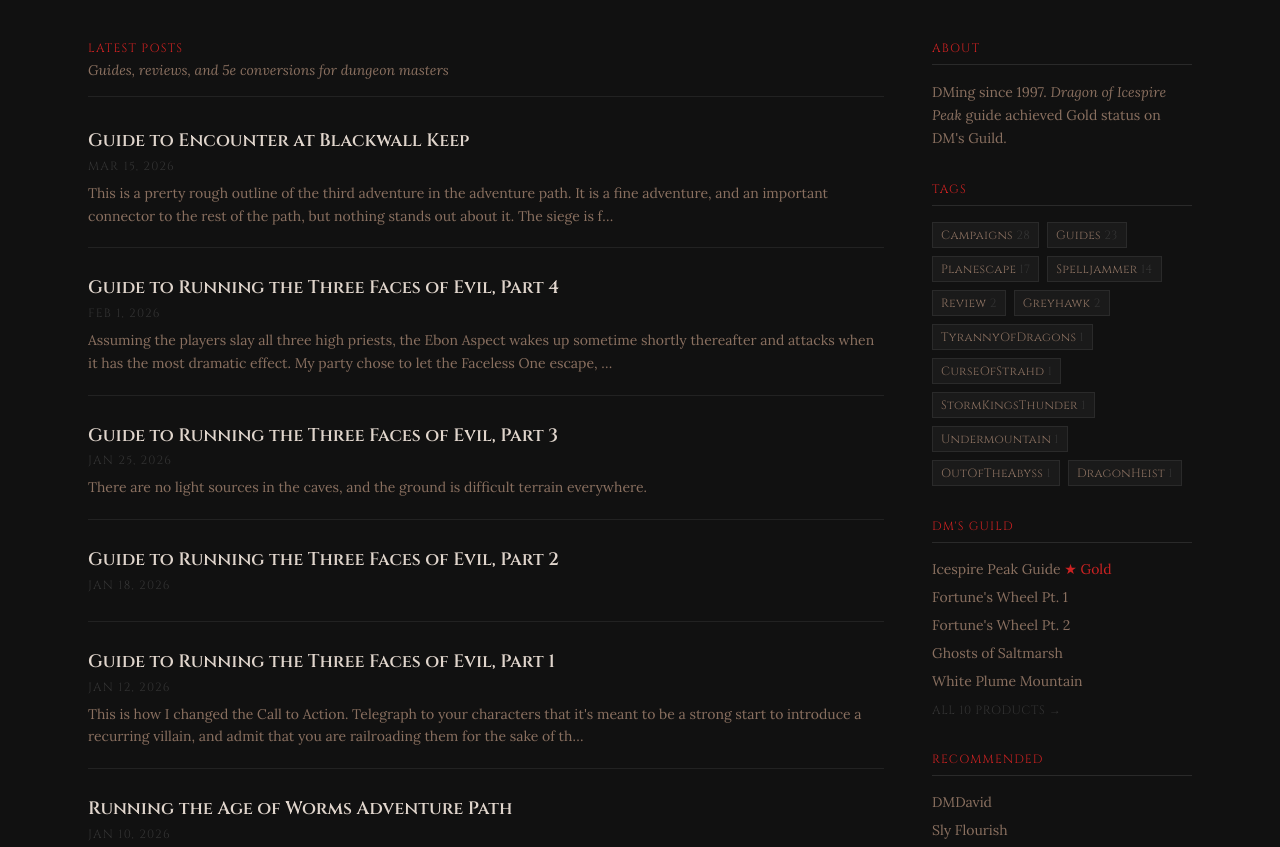
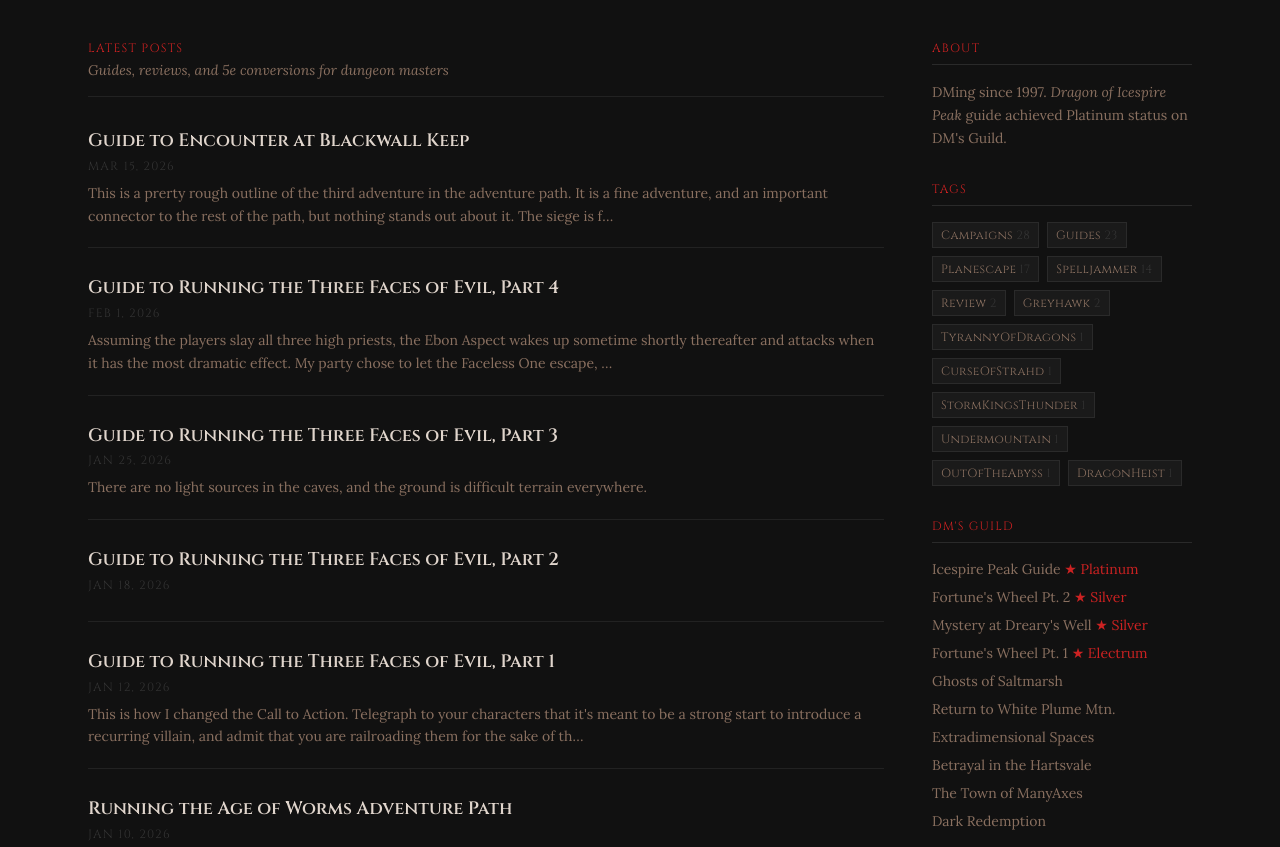
Before and after one commit to lcockerham/the-giantsbane, an Astro site: page / in a window 1280 px wide. Shown: the part 74-921 px from the top of the page. Built offline with nearby package versions, Linux system fonts and the light colour scheme; Astro itself is replaced by a stand-in of ours.

Commit message:
Fix DM's Guild medals with live data, list all 10 products
Icespire Peak was Platinum (not Gold). Verified all 10 products
by loading each page. Ranked by medal: Platinum, Silver x2,
Electrum, then 6 unmedaled. About blurb updated to match.

Co-Authored-By: Claude Sonnet 4.6 <noreply@anthropic.com>

```diff
--- a/src/components/Sidebar.astro
+++ b/src/components/Sidebar.astro
@@ -19,7 +19,7 @@ const topTags = Object.entries(tagCounts)
   <div>
     <h3 class="font-cinzel text-xs tracking-widest uppercase text-crimson border-b border-pit-600 pb-2 mb-4">About</h3>
     <p class="text-dim text-sm leading-relaxed font-lora">
-      DMing since 1997. <em>Dragon of Icespire Peak</em> guide achieved Gold status on DM's Guild.
+      DMing since 1997. <em>Dragon of Icespire Peak</em> guide achieved Platinum status on DM's Guild.
     </p>
   </div>
 
@@ -40,12 +40,16 @@ const topTags = Object.entries(tagCounts)
   <div>
     <h3 class="font-cinzel text-xs tracking-widest uppercase text-crimson border-b border-pit-600 pb-2 mb-4">DM's Guild</h3>
     <ul class="space-y-2 text-sm font-lora">
-      <li><a href="https://www.dmsguild.com/product/339739/DMs-Guide-to-Dragon-of-Icespire-Peak" target="_blank" rel="noopener" class="text-dim hover:text-ink transition-colors">Icespire Peak Guide <span class="text-crimson">★ Gold</span></a></li>
-      <li><a href="https://www.dmsguild.com/product/471844/DMs-Guide-to-Turn-of-Fortunes-Wheel-Part-1" target="_blank" rel="noopener" class="text-dim hover:text-ink transition-colors">Fortune's Wheel Pt. 1</a></li>
-      <li><a href="https://www.dmsguild.com/product/492360/DMs-Guide-to-Turn-of-Fortunes-Wheel-Part-2" target="_blank" rel="noopener" class="text-dim hover:text-ink transition-colors">Fortune's Wheel Pt. 2</a></li>
+      <li><a href="https://www.dmsguild.com/product/339739/DMs-Guide-to-Dragon-of-Icespire-Peak" target="_blank" rel="noopener" class="text-dim hover:text-ink transition-colors">Icespire Peak Guide <span class="text-crimson">★ Platinum</span></a></li>
+      <li><a href="https://www.dmsguild.com/product/492360/DMs-Guide-to-Turn-of-Fortunes-Wheel-Part-2" target="_blank" rel="noopener" class="text-dim hover:text-ink transition-colors">Fortune's Wheel Pt. 2 <span class="text-crimson">★ Silver</span></a></li>
+      <li><a href="https://www.dmsguild.com/product/175868/The-Mystery-at-Drearys-Well" target="_blank" rel="noopener" class="text-dim hover:text-ink transition-colors">Mystery at Dreary's Well <span class="text-crimson">★ Silver</span></a></li>
+      <li><a href="https://www.dmsguild.com/product/471844/DMs-Guide-to-Turn-of-Fortunes-Wheel-Part-1" target="_blank" rel="noopener" class="text-dim hover:text-ink transition-colors">Fortune's Wheel Pt. 1 <span class="text-crimson">★ Electrum</span></a></li>
       <li><a href="https://www.dmsguild.com/product/421692/Ghosts-of-Saltmarsh-Encounters" target="_blank" rel="noopener" class="text-dim hover:text-ink transition-colors">Ghosts of Saltmarsh</a></li>
-      <li><a href="https://www.dmsguild.com/product/383936/Return-to-White-Plume-Mountain-5E-Conversion" target="_blank" rel="noopener" class="text-dim hover:text-ink transition-colors">White Plume Mountain</a></li>
-      <li><a href="https://www.dmsguild.com/browse.php?author=Lucas+Cockerham" target="_blank" rel="noopener" class="text-pit-500 hover:text-dim transition-colors text-xs font-cinzel tracking-wider uppercase">All 10 products →</a></li>
+      <li><a href="https://www.dmsguild.com/product/383936/Return-to-White-Plume-Mountain-5E-Conversion" target="_blank" rel="noopener" class="text-dim hover:text-ink transition-colors">Return to White Plume Mtn.</a></li>
+      <li><a href="https://www.dmsguild.com/product/408071/A-DMs-Guide-to-the-Joy-of-Extradimensional-Spaces" target="_blank" rel="noopener" class="text-dim hover:text-ink transition-colors">Extradimensional Spaces</a></li>
+      <li><a href="https://www.dmsguild.com/product/357021/Betrayal-in-the-Hartsvale" target="_blank" rel="noopener" class="text-dim hover:text-ink transition-colors">Betrayal in the Hartsvale</a></li>
+      <li><a href="https://www.dmsguild.com/product/419229/The-Town-of-ManyAxes" target="_blank" rel="noopener" class="text-dim hover:text-ink transition-colors">The Town of ManyAxes</a></li>
+      <li><a href="https://www.dmsguild.com/product/184559/Dark-Redemption" target="_blank" rel="noopener" class="text-dim hover:text-ink transition-colors">Dark Redemption</a></li>
     </ul>
   </div>
 
```
